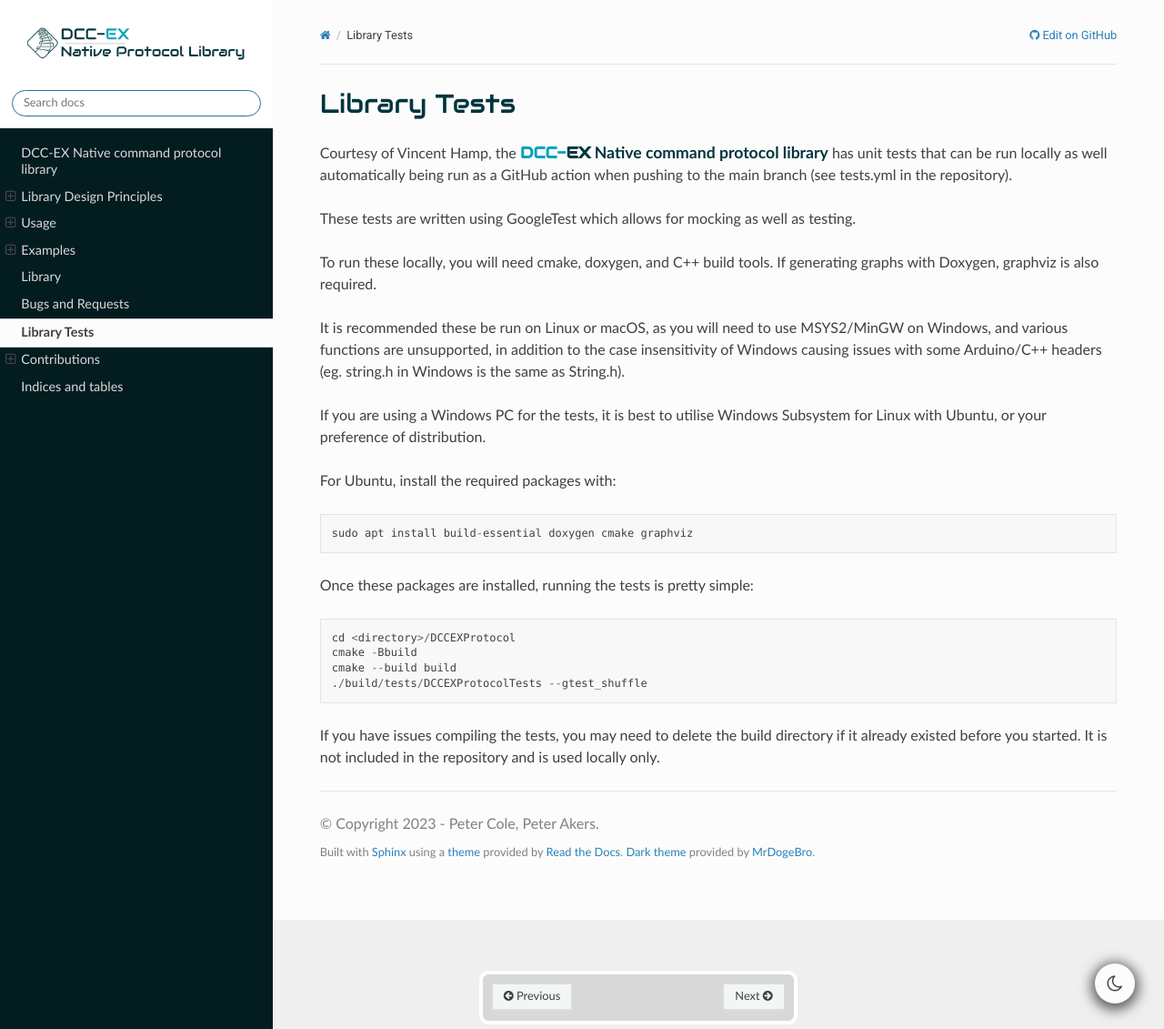
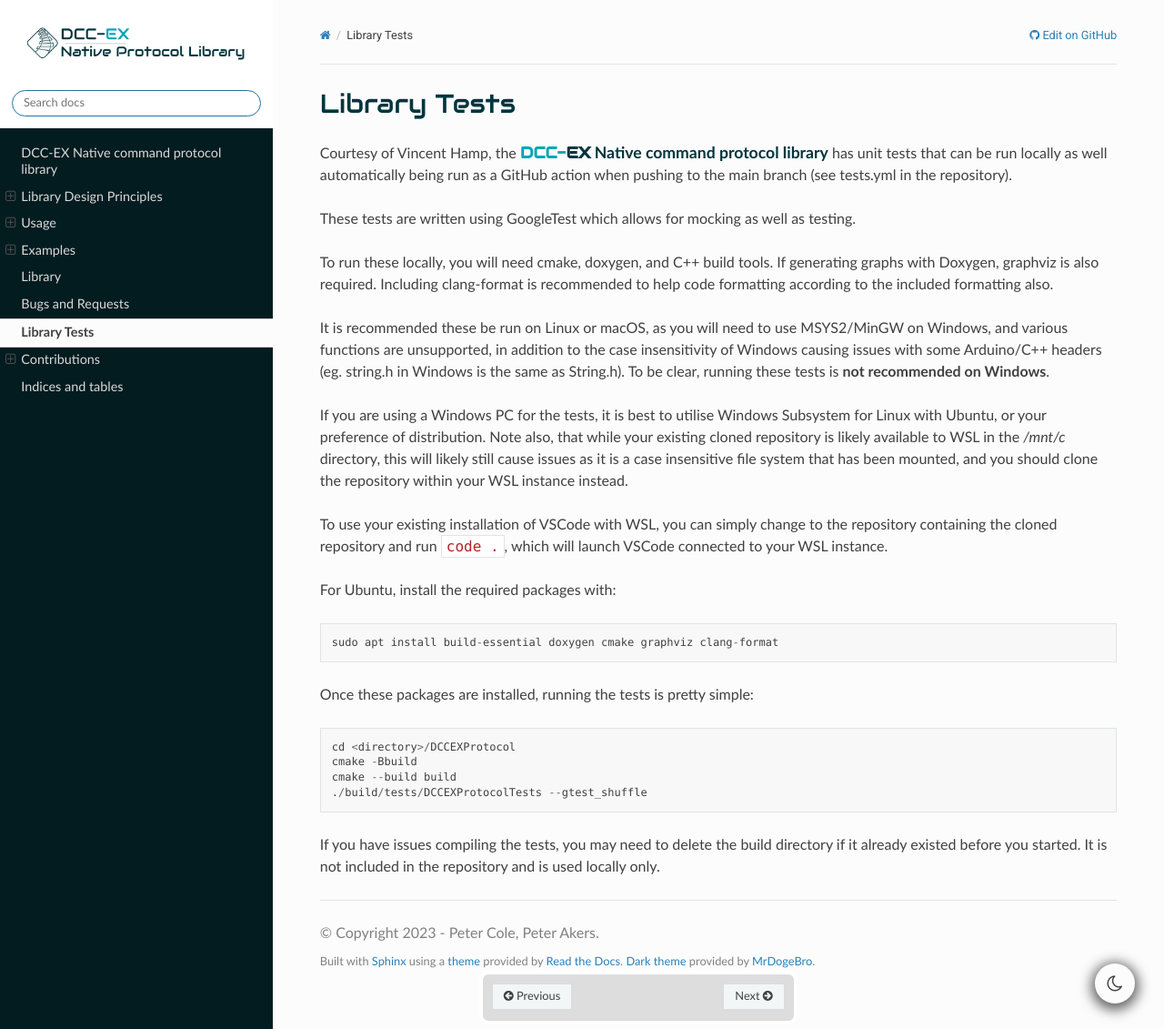
Before and after one commit to DCC-EX/DCCEXProtocol, a Sphinx documentation site: the page built from docs/tests.rst, in a window 1280 px wide and 1131 px high. Shown: the whole window at 91% size. Built offline with Sphinx 7.4.7 and the Read the Docs theme 3.1.0, drawn with Linux system fonts in a browser that asks for light colours.

Commit message:
Doc update

```diff
--- a/docs/tests.rst
+++ b/docs/tests.rst
@@ -7,17 +7,19 @@
 
 These tests are written using GoogleTest which allows for mocking as well as testing.
 
-To run these locally, you will need cmake, doxygen, and C++ build tools. If generating graphs with Doxygen, graphviz is also required.
+To run these locally, you will need cmake, doxygen, and C++ build tools. If generating graphs with Doxygen, graphviz is also required. Including clang-format is recommended to help code formatting according to the included formatting also.
 
-It is recommended these be run on Linux or macOS, as you will need to use MSYS2/MinGW on Windows, and various functions are unsupported, in addition to the case insensitivity of Windows causing issues with some Arduino/C++ headers (eg. string.h in Windows is the same as String.h).
+It is recommended these be run on Linux or macOS, as you will need to use MSYS2/MinGW on Windows, and various functions are unsupported, in addition to the case insensitivity of Windows causing issues with some Arduino/C++ headers (eg. string.h in Windows is the same as String.h). To be clear, running these tests is **not recommended on Windows**.
 
-If you are using a Windows PC for the tests, it is best to utilise Windows Subsystem for Linux with Ubuntu, or your preference of distribution.
+If you are using a Windows PC for the tests, it is best to utilise Windows Subsystem for Linux with Ubuntu, or your preference of distribution. Note also, that while your existing cloned repository is likely available to WSL in the `/mnt/c` directory, this will likely still cause issues as it is a case insensitive file system that has been mounted, and you should clone the repository within your WSL instance instead.
+
+To use your existing installation of VSCode with WSL, you can simply change to the repository containing the cloned repository and run ``code .``, which will launch VSCode connected to your WSL instance.
 
 For Ubuntu, install the required packages with:
 
 .. code-block::
 
-  sudo apt install build-essential doxygen cmake graphviz
+  sudo apt install build-essential doxygen cmake graphviz clang-format
 
 Once these packages are installed, running the tests is pretty simple:
 
```
